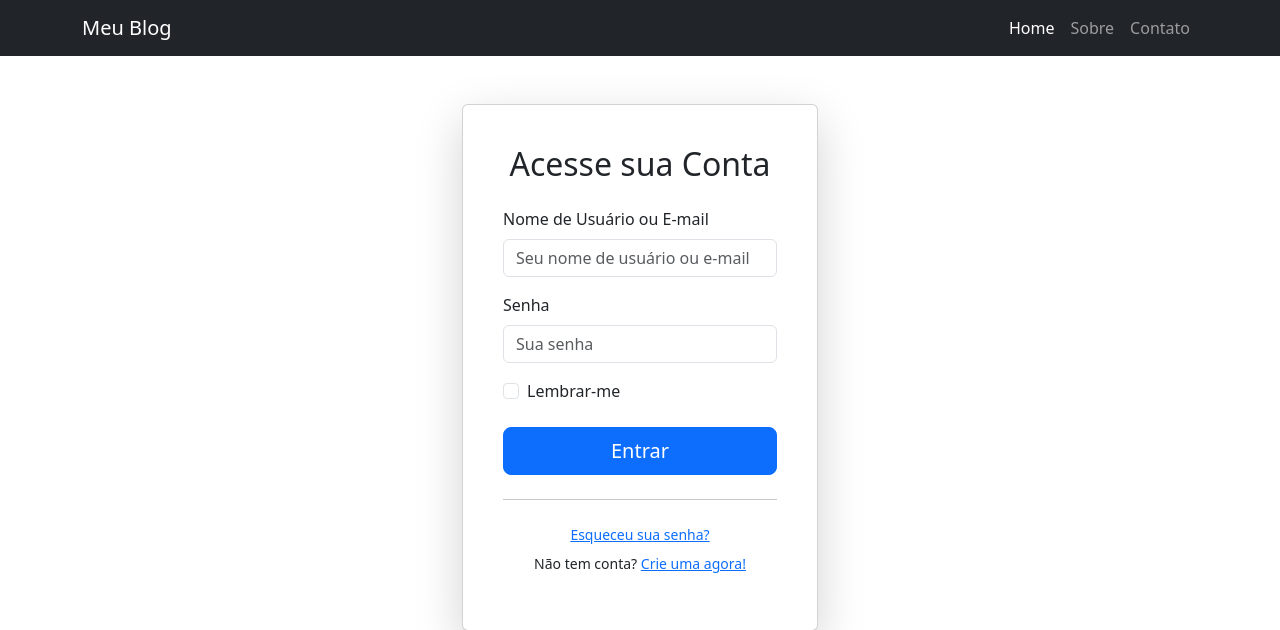
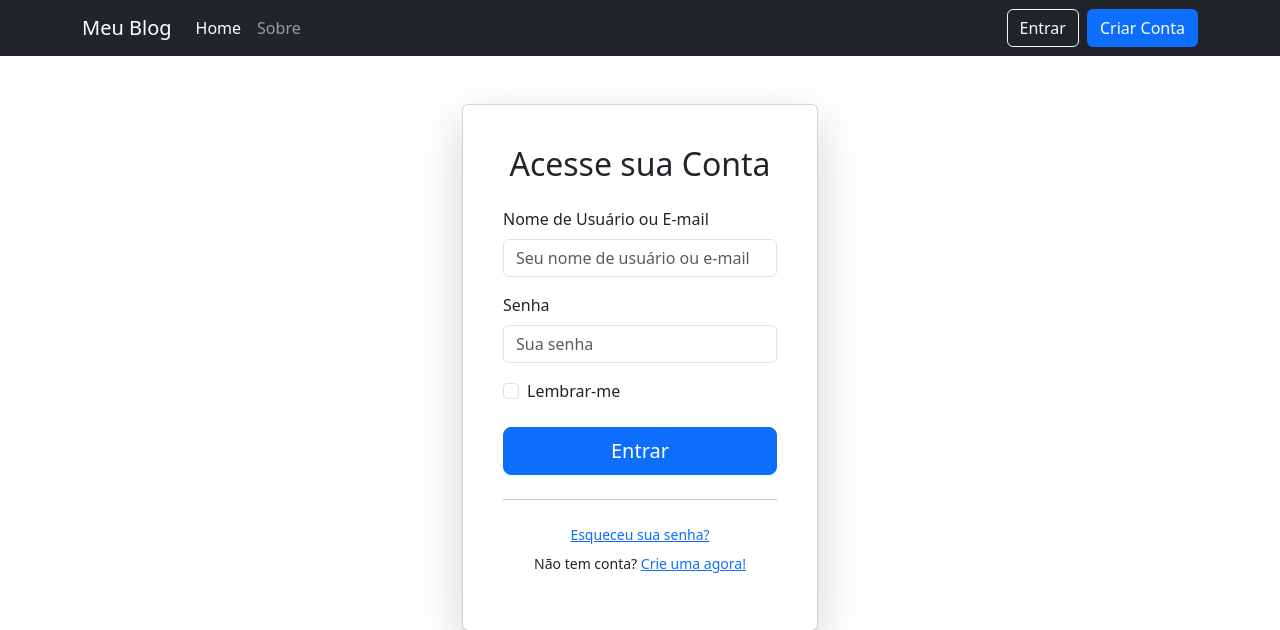
Before and after one commit to SenhorDosSonhos1/blog_django, a Django app: page /usuarios/login/ in a window 1280 px wide. Shown: the top 630 px of the page. Run offline with Django 5.2, Linux system fonts and the light colour scheme.

Commit message:
fix: Correções de erros

```diff
--- a/blog/settings.py
+++ b/blog/settings.py
@@ -123,4 +123,4 @@ STATIC_URL = 'static/'
 
 DEFAULT_AUTO_FIELD = 'django.db.models.BigAutoField'
 
-LOGIN_URL = '/home/login/'
+LOGIN_URL = '/usuarios/login/'
--- a/home/templates/base.html
+++ b/home/templates/base.html
@@ -15,18 +15,36 @@
                 <span class="navbar-toggler-icon"></span>
             </button>
             <div class="collapse navbar-collapse" id="navbarNav">
-                <ul class="navbar-nav ms-auto">
+
+                <ul class="navbar-nav me-auto">
                     <li class="nav-item">
                         <a class="nav-link active" aria-current="page" href="{% url 'home' %}">Home</a>
                     </li>
                     <li class="nav-item">
                         <a class="nav-link" href="#">Sobre</a>
                     </li>
-                    <li class="nav-item">
-                        <a class="nav-link" href="#">Contato</a>
-                    </li>
                 </ul>
-            </div>
+
+                <ul class="navbar-nav ms-auto">
+                    {% if user.is_authenticated %}
+                        <li class="nav-item d-flex align-items-center me-2">
+                            <span class="navbar-text text-white me-2">
+                                Olá, {{ user.username }}!
+                            </span>
+                        </li>
+                        <li class="nav-item">
+                            <a class="btn btn-outline-light" href="{% url 'logout' %}">Sair</a>
+                        </li>
+                    {% else %}
+                        <li class="nav-item me-2">
+                            <a class="btn btn-outline-light" href="{% url 'login' %}">Entrar</a>
+                        </li>
+                        <li class="nav-item">
+                            <a class="btn btn-primary" href="{% url 'cadastro' %}">Criar Conta</a>
+                        </li>
+                    {% endif %}
+                </ul>
+                </div>
         </div>
     </nav>
 
--- a/home/templates/criar_post.html
+++ b/home/templates/criar_post.html
@@ -3,11 +3,6 @@
 
 {% block content %}
 
- {% if user.is_authenticated %}
-        Olá, {{ user.username }}! <a href="/logout/">Sair</a>
-    {% else %}
-        <a href="/login/">Entrar</a>
-    {% endif %}
     <div class="container mt-5">
         <div class="row justify-content-center">
             <div class="col-lg-6">
--- a/home/views.py
+++ b/home/views.py
@@ -17,7 +17,7 @@ def detalhar_post(request, pk):
           "post": post
      })
 
-#@login_required
+@login_required
 def criar_post(request):
      if request.method == "POST":
           titulo = request.POST.get("titulo")
--- a/usuarios/templates/login.html
+++ b/usuarios/templates/login.html
@@ -11,7 +11,8 @@
                     <div class="card-body">
                         <h2 class="card-title text-center mb-4">Acesse sua Conta</h2>
 
-                        <form method="post" action="/url-de-login/">
+                        <form method="POST" action="{% url "login" %}">
+                            {% csrf_token %}
                             <div class="mb-3">
                                 <label for="id_username" class="form-label">Nome de Usuário ou E-mail</label>
                                 <input type="text"
--- a/usuarios/views.py
+++ b/usuarios/views.py
@@ -14,7 +14,7 @@ def usuario_login(request):
         usuario = authenticate(username = nome_usuario, password = senha)
 
         if usuario is not None:
-            login(usuario)
+            login(request, usuario)
             return redirect(reverse('home'))
 
         return HttpResponse('Usuario não existe')
```
